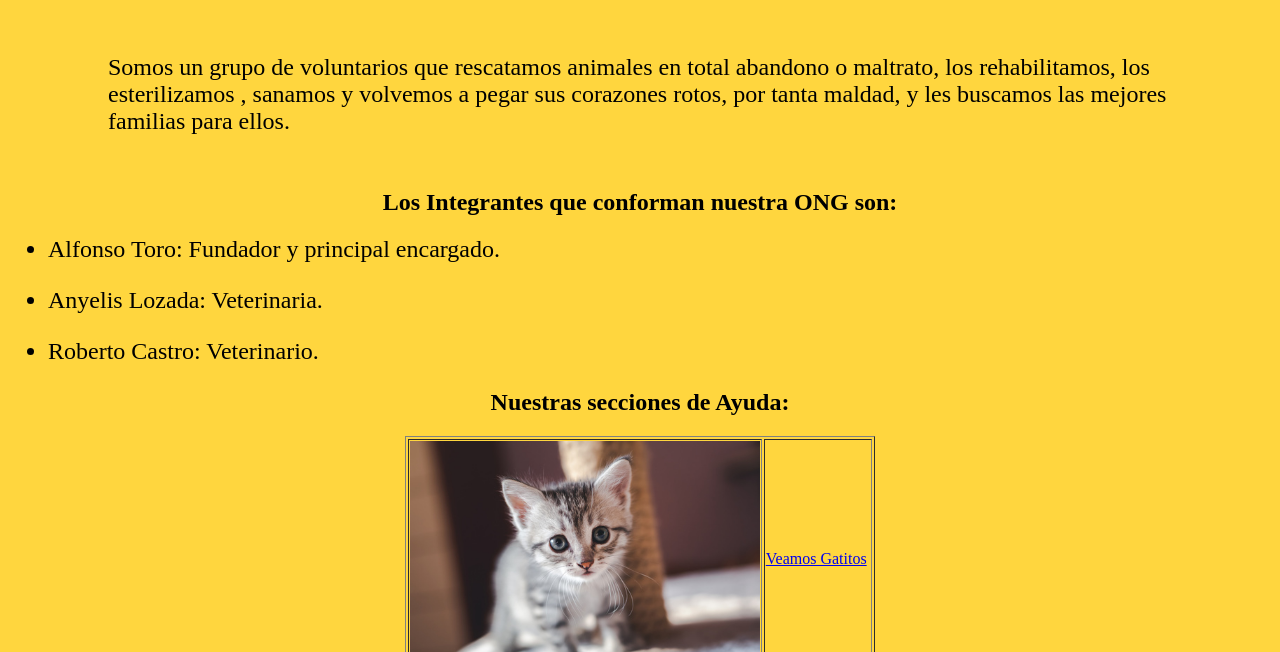
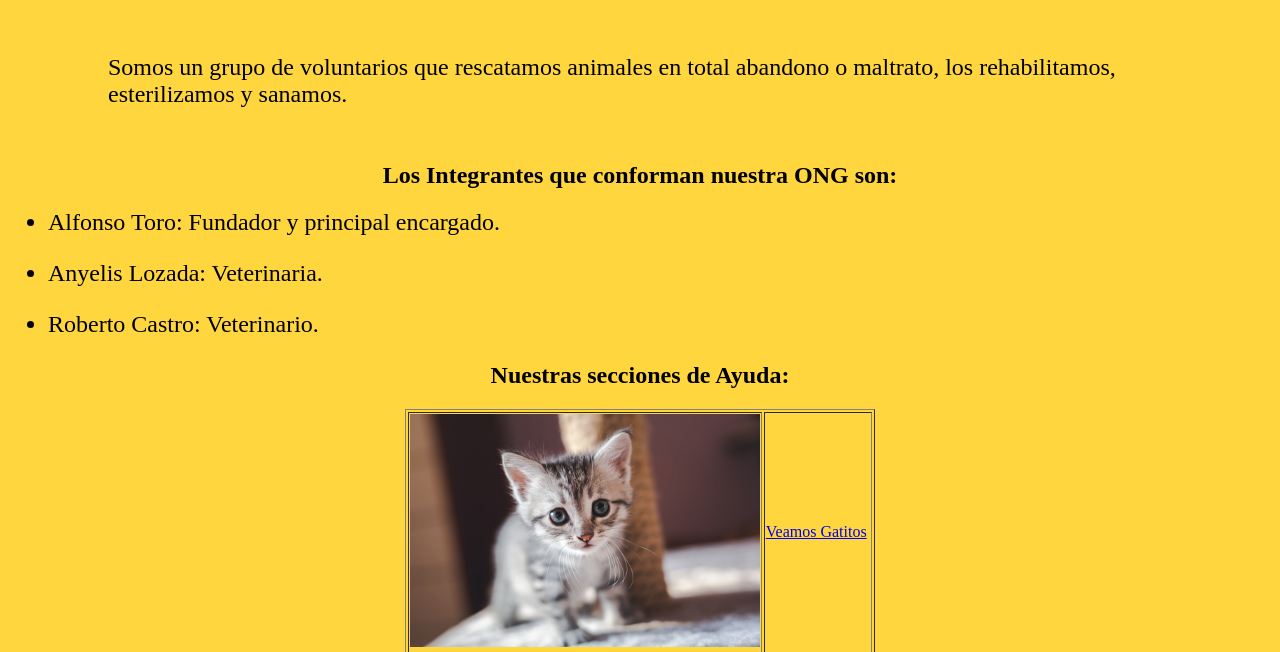
Before and after one commit to Yiop8900/Programacion-Web, a plain HTML site: page index.html in a window 1280 px wide. Shown: the part 86-738 px from the top of the page. Drawn offline with Linux system fonts and the light colour scheme.

Commit message:
primer sitio

```diff
--- a/index.html
+++ b/index.html
@@ -14,9 +14,8 @@
     <div style="margin-left: 100px; margin-right: 100px;">
         <p><font size=5>
         Somos un grupo de voluntarios que rescatamos animales en
-        total abandono o maltrato, los rehabilitamos, los esterilizamos ,
-        sanamos y volvemos a pegar sus corazones rotos, por tanta maldad,
-        y les buscamos las mejores familias para ellos.
+        total abandono o maltrato, los rehabilitamos, esterilizamos y
+        sanamos.
              </font>
          </p>
              </div>
```
